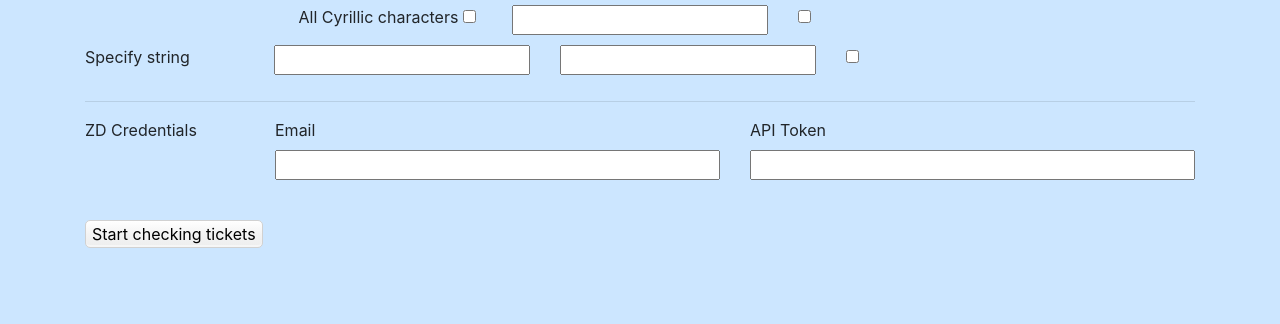
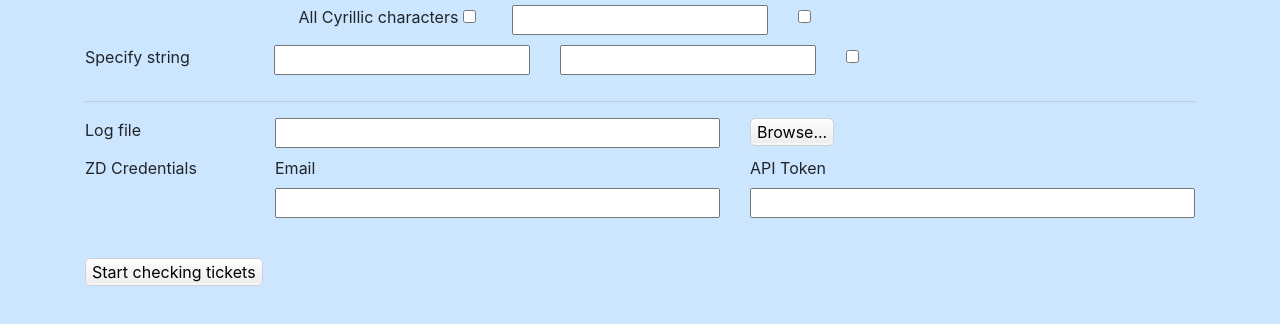
Before and after one commit to kds-snyder/ZdFindSpamTickets, a plain HTML site: page index.html in a window 1280 px wide. Shown: the part 118-442 px from the top of the page. Drawn offline with nearby package versions, Linux system fonts and the light colour scheme.

Commit message:
add input for log file

```diff
--- a/custom.css
+++ b/custom.css
@@ -2,12 +2,14 @@ body {
     background-color: #cce6ff;
 }
 
-.button-start {
+button {
     background-image: linear-gradient(to bottom, #fff 0%, #f4f4f4 50%, #ededed 100%);
     border: 1px solid;
     border-color: #d1d1d1;
     border-radius: 5px;
     box-shadow: inset 0 -2px #f6f6f6;
+}
+.button-start {
     margin-top: 2rem;
 }
 
--- a/index.html
+++ b/index.html
@@ -65,6 +65,19 @@
             <hr />
             <div class="row row-padded">
                 <div class="col-2">
+                    Log file
+                </div>
+                <div class="col-5">
+                    <input class="full-width" type="text">
+                </div>
+                <div class="col-2">
+                    <button>Browse...</button>
+                </div>
+                <div class="col-3">
+                </div>
+            </div>
+            <div class="row row-padded">
+                <div class="col-2">
                     ZD Credentials
                 </div>
                 <div class="col-5">
```
